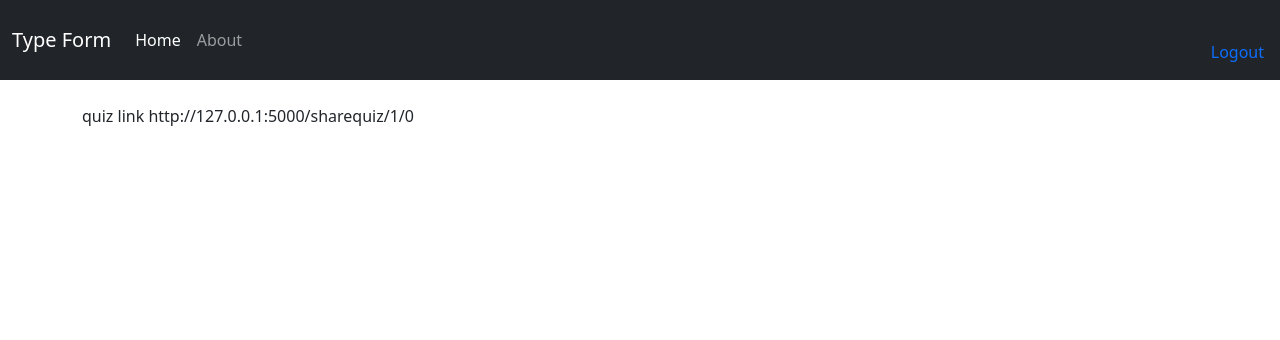
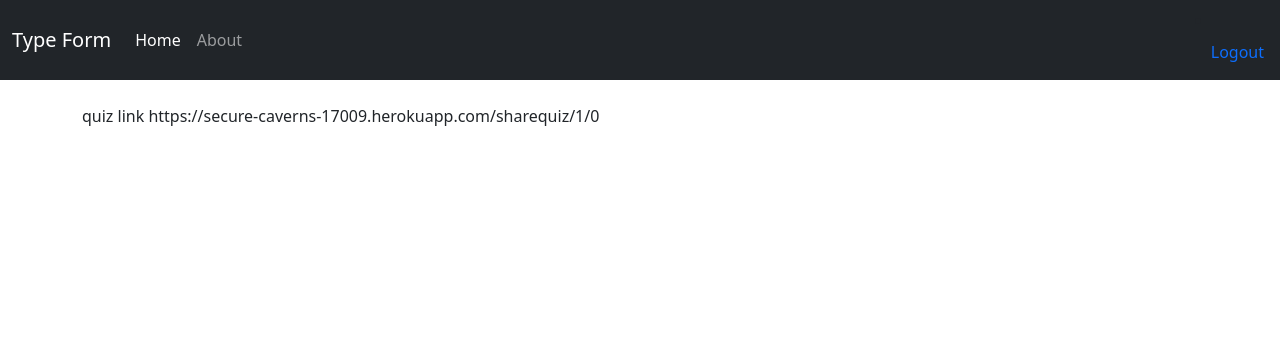
Before and after one commit to ajithvallabai/Session15_CapstoneProject, a Flask app: template templates/sharequizfront.html in a window 1280 px wide. Shown: the top 340 px of the page. Run offline with Flask 2, Linux system fonts and the light colour scheme; the template is opened without the code that fills it: most values are stand-ins (such as "Sample title", 1, 10 or a date in 2020).

Commit message:
modified share link

```diff
--- a/templates/sharequizfront.html
+++ b/templates/sharequizfront.html
@@ -12,7 +12,7 @@
         </form>
 
         {% else %}
-        <p> quiz link http://127.0.0.1:5000/sharequiz/{{quizid}}/0 </p>
+        <p> quiz link https://secure-caverns-17009.herokuapp.com/sharequiz/{{quizid}}/0 </p>
 
         {% endif %}
 
```
